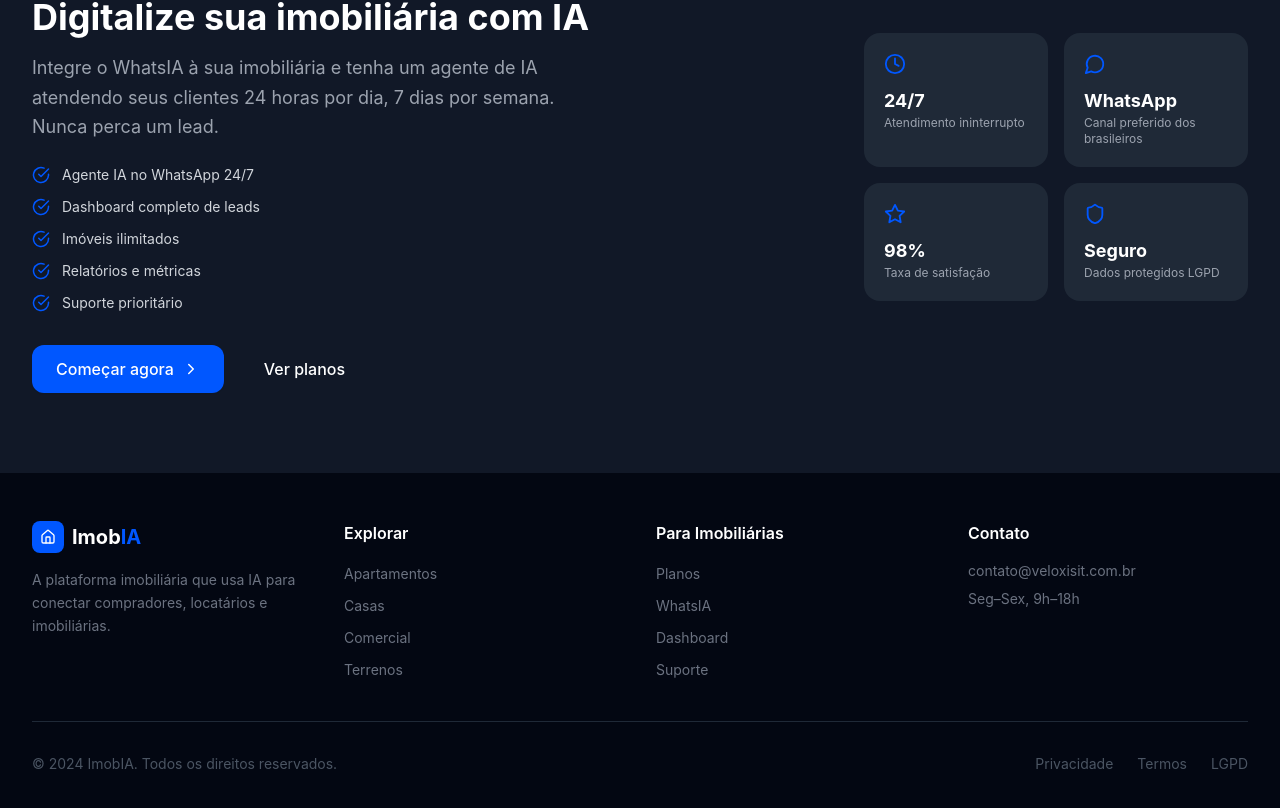
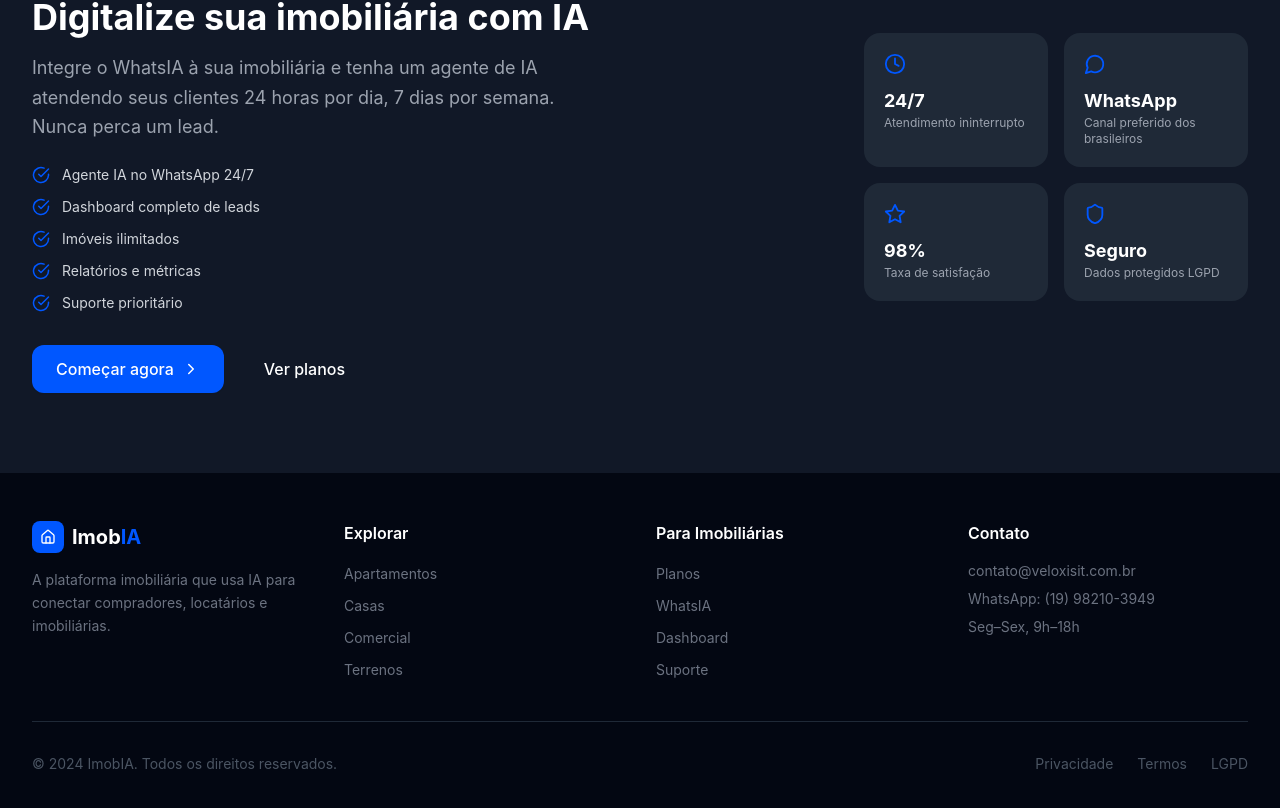
Before and after one commit to parkingmanagerbr-hue/imobia, a Next.js app: page / in a window 1280 px wide. Shown: the part 2873-3681 px from the top of the page. Built offline with nearby package versions, Linux system fonts and the light colour scheme.

Commit message:
fix: add WhatsApp (19) 98210-3949 to footer

```diff
--- a/src/app/page.tsx
+++ b/src/app/page.tsx
@@ -414,6 +414,7 @@
               <h4 className="text-white font-semibold mb-4">Contato</h4>
               <ul className="space-y-2 text-gray-500 text-sm">
                 <li>contato@veloxisit.com.br</li>
+                <li>WhatsApp: (19) 98210-3949</li>
                 <li>Seg–Sex, 9h–18h</li>
               </ul>
             </div>
```
